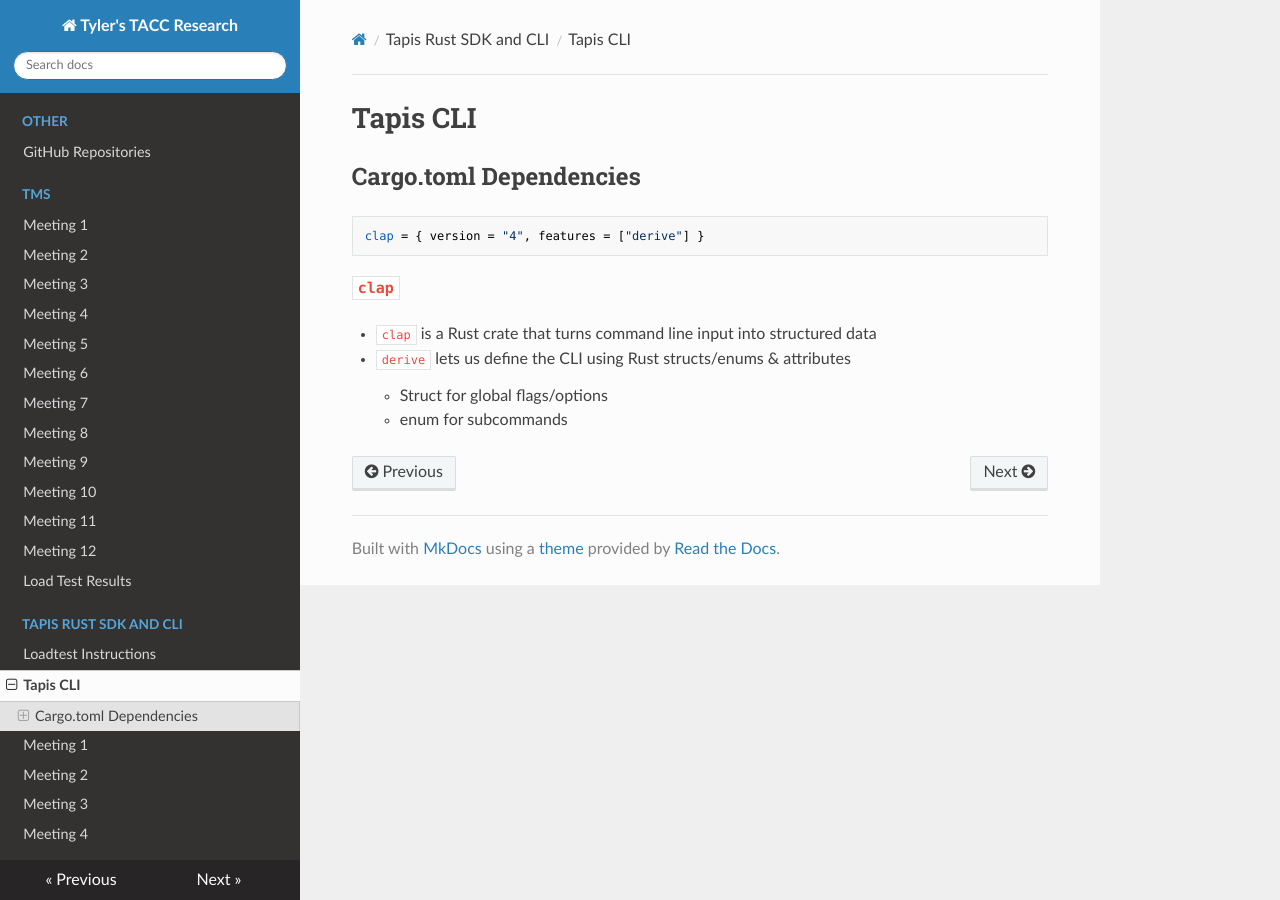
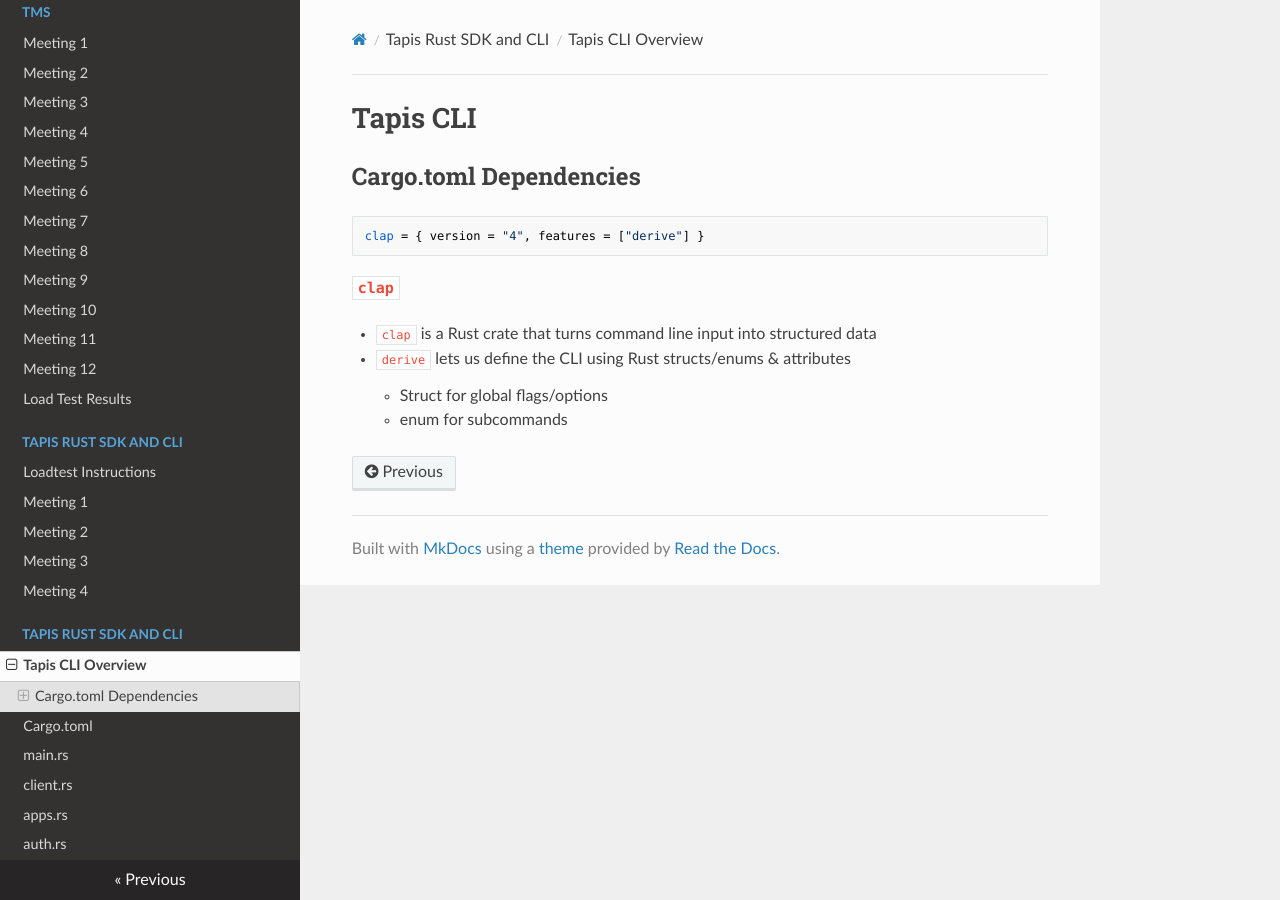
Before and after one commit to tyler0852/tylers-tacc-research, an MkDocs documentation site: the page built from docs/tapis/tapis-cli.md, in a window 1280 px wide. Built offline with MkDocs 1.6.1, drawn with Linux system fonts in a browser that asks for light colours; nearby versions of some CDN libraries.

Commit message:
Update Tapis Rust SDK and CLI documentation
Reorganize Tapis Rust SDK and CLI documentation structure.

```diff
--- a/mkdocs.yml
+++ b/mkdocs.yml
@@ -23,11 +23,17 @@ nav:
       - Load Test Results: tms/loadtest_runs.md
   - Tapis Rust SDK and CLI:
       - Loadtest Instructions: tapis/loadtest_instructions.md
-      - Tapis CLI: tapis/tapis-cli.md
       - Meeting 1: tapis/meeting-1.md
       - Meeting 2: tapis/meeting-2.md
       - Meeting 3: tapis/meeting-3.md
       - Meeting 4: tapis/meeting-4.md
+  - Tapis Rust SDK and CLI:
+      - Tapis CLI Overview: tapis/tapis-cli.md
+      - Cargo.toml: tapis/cli-cargo-toml.md
+      - main.rs: tapis/cli-main.md
+      - client.rs: tapis/cli-client.md
+      - apps.rs: tapis/cli-apps.md
+      - auth.rs: tapis/cli-auth.md
 
 markdown_extensions:
   - admonition
```
